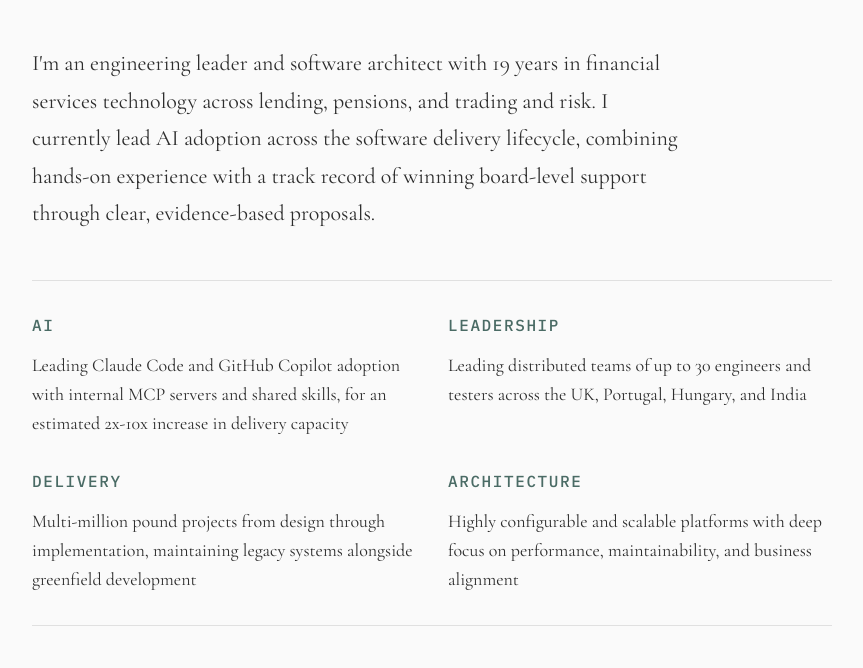
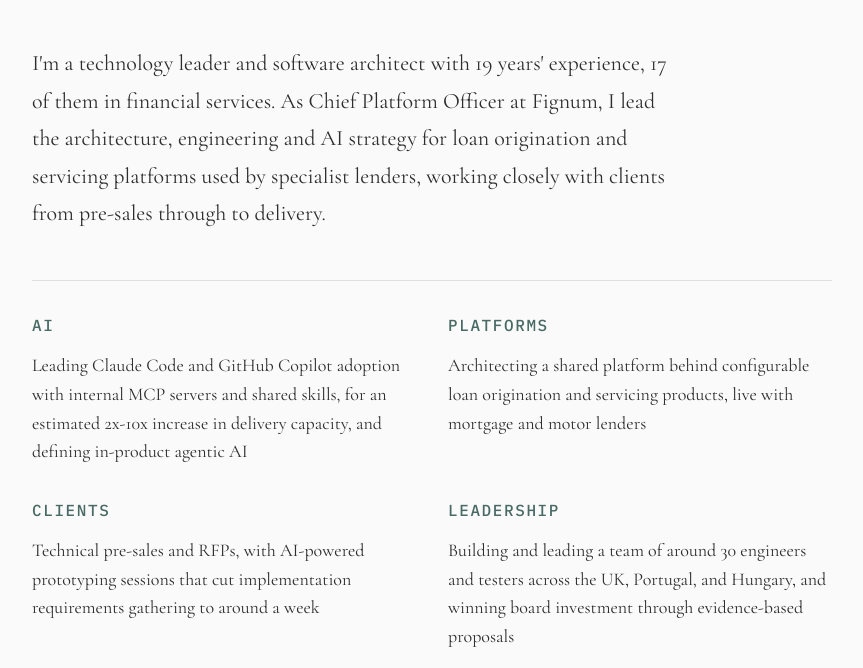
Before and after one commit to gwerren/gwerren.github.io, a plain HTML site: page index.html in a window 1280 px wide. Shown: the part 173-841 px from the top of the page, without its empty margins (208-1071 px from the left). Drawn offline with nearby package versions, Linux system fonts and the light colour scheme.

Commit message:
Update CV

```diff
--- a/index.html
+++ b/index.html
@@ -3,7 +3,7 @@
 <head>
 	<meta charset="UTF-8">
 	<meta name="viewport" content="width=device-width, initial-scale=1.0">
-	<meta name="description" content="Gareth Werren - Engineering leader with 19 years' experience in financial services technology, leading AI-enabled development, engineering excellence, and platform architecture.">
+	<meta name="description" content="Gareth Werren - Chief Platform Officer at Fignum with 19 years' experience, leading the architecture, engineering and AI strategy for lending software platforms.">
 	<title>Gareth Werren</title>
 	<link rel="apple-touch-icon" sizes="180x180" href="/apple-touch-icon.png">
 	<link rel="icon" type="image/png" sizes="32x32" href="/favicon-32x32.png">
@@ -269,34 +269,34 @@
 		<div class="header-section">
 			<header class="header">
 				<h1>Gareth Werren</h1>
-				<p class="title">Engineering Leader | AI-Enabled Development &amp; Engineering Excellence | Financial Services</p>
+				<p class="title">Chief Platform Officer | Lending &amp; Fintech Software Platforms | AI-Enabled Engineering</p>
 			</header>
 			<img src="/Static/gareth.png" alt="Gareth Werren" class="profile-photo">
 		</div>
 
 		<p class="intro">
-			I'm an engineering leader and software architect with 19 years in financial services technology
-			across lending, pensions, and trading and risk. I currently lead AI adoption across the software
-			delivery lifecycle, combining hands-on experience with a track record of winning board-level
-			support through clear, evidence-based proposals.
+			I'm a technology leader and software architect with 19 years' experience, 17 of them in financial
+			services. As Chief Platform Officer at Fignum, I lead the architecture, engineering and AI strategy
+			for loan origination and servicing platforms used by specialist lenders, working closely with
+			clients from pre-sales through to delivery.
 		</p>
 
 		<section class="expertise" aria-label="Areas of expertise">
 			<div class="expertise-item">
 				<h2>AI</h2>
-				<p>Leading Claude Code and GitHub Copilot adoption with internal MCP servers and shared skills, for an estimated 2x-10x increase in delivery capacity</p>
+				<p>Leading Claude Code and GitHub Copilot adoption with internal MCP servers and shared skills, for an estimated 2x-10x increase in delivery capacity, and defining in-product agentic AI</p>
+			</div>
+			<div class="expertise-item">
+				<h2>Platforms</h2>
+				<p>Architecting a shared platform behind configurable loan origination and servicing products, live with mortgage and motor lenders</p>
+			</div>
+			<div class="expertise-item">
+				<h2>Clients</h2>
+				<p>Technical pre-sales and RFPs, with AI-powered prototyping sessions that cut implementation requirements gathering to around a week</p>
 			</div>
 			<div class="expertise-item">
 				<h2>Leadership</h2>
-				<p>Leading distributed teams of up to 30 engineers and testers across the UK, Portugal, Hungary, and India</p>
-			</div>
-			<div class="expertise-item">
-				<h2>Delivery</h2>
-				<p>Multi-million pound projects from design through implementation, maintaining legacy systems alongside greenfield development</p>
-			</div>
-			<div class="expertise-item">
-				<h2>Architecture</h2>
-				<p>Highly configurable and scalable platforms with deep focus on performance, maintainability, and business alignment</p>
+				<p>Building and leading a team of around 30 engineers and testers across the UK, Portugal, and Hungary, and winning board investment through evidence-based proposals</p>
 			</div>
 		</section>
 
```
Also changed, not shown: robots.txt (added), 1 other file.
